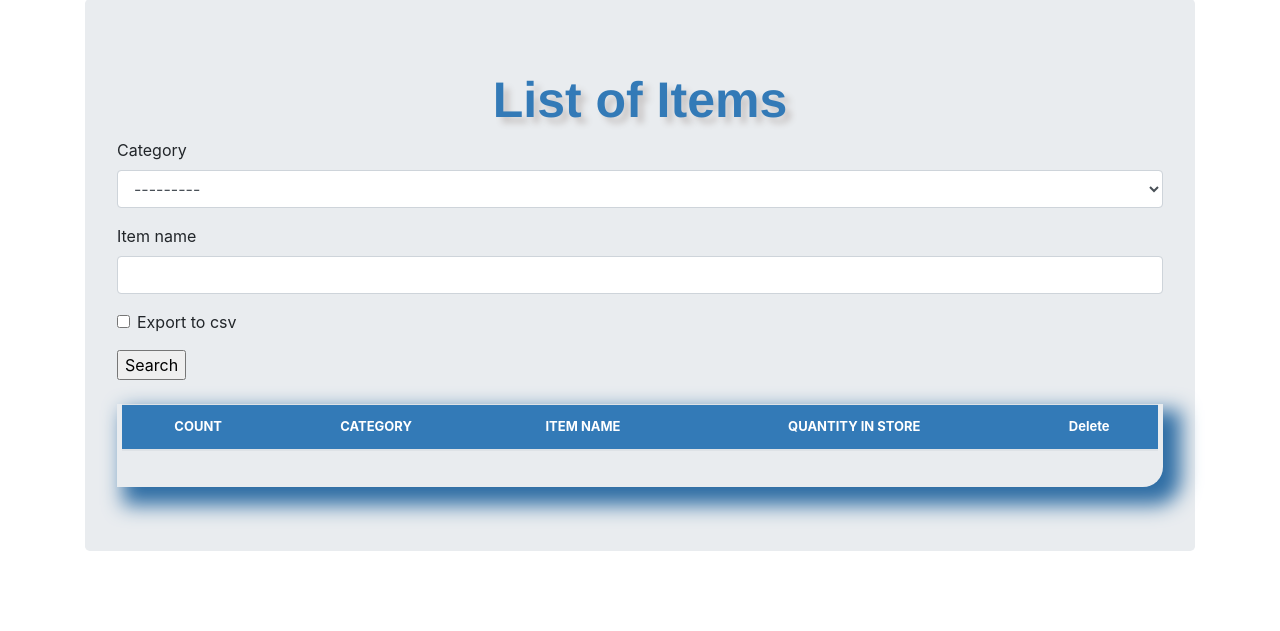
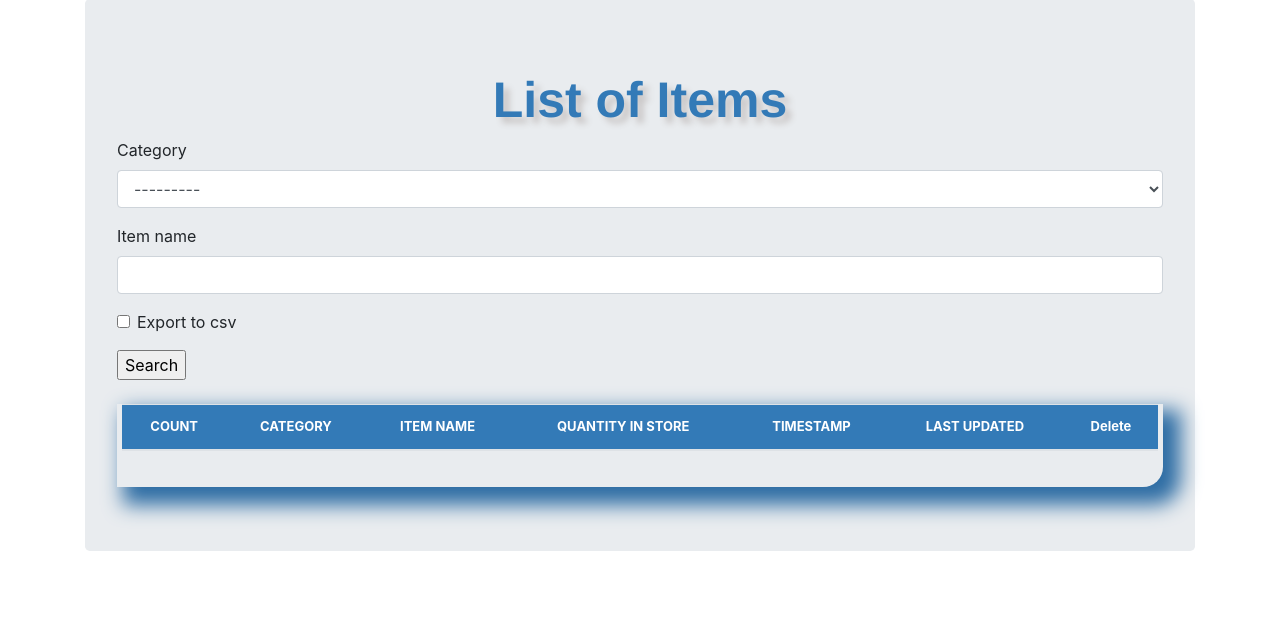
Before and after one commit to AshishMhrzn10/Store-management, a Django app: page /list_items/ in a window 1280 px wide. Shown: the part 73-704 px from the top of the page. Run offline with Django 3.2, Linux system fonts and the light colour scheme; data that the repository does not hold is empty; some libraries are stand-ins or nearby versions.

Commit message:
Datefield added

```diff
--- a/stockmanagement/models.py
+++ b/stockmanagement/models.py
@@ -29,6 +29,7 @@ class Stock(models.Model):
     created_by = models.CharField(max_length=50, blank=True, null=True)
     reorder_level = models.IntegerField(default='0', blank=True, null=True)
     last_updated = models.DateTimeField(auto_now_add=False, auto_now=True)
+    timestamp = models.DateTimeField(auto_now_add=True, auto_now=False)
     # export_to_CSV = models.BooleanField(default=False)
 
     def __str__(self):
--- a/stockmanagement/templates/list_items.html
+++ b/stockmanagement/templates/list_items.html
@@ -69,6 +69,8 @@
                 <th>CATEGORY</th>
                 <th>ITEM NAME</th>
                 <th>QUANTITY IN STORE</th>
+                <th>TIMESTAMP</th>
+                <th>LAST UPDATED</th>
                 <th>Delete</th>
               </tr>
               {% for instance in queryset %}
@@ -81,6 +83,8 @@
                   >
                 </td>
                 <td>{{instance.quantity}}</td>
+                <td>{{instance.timestamp}}</td>
+                <td>{{instance.last_updated}}</td>
                 <td>
                   <a href="{% url 'delete_items' instance.id %}"
                     ><img
```
Also changed, not shown: stockmanagement/migrations/0003_stock_timestamp.py (added).
